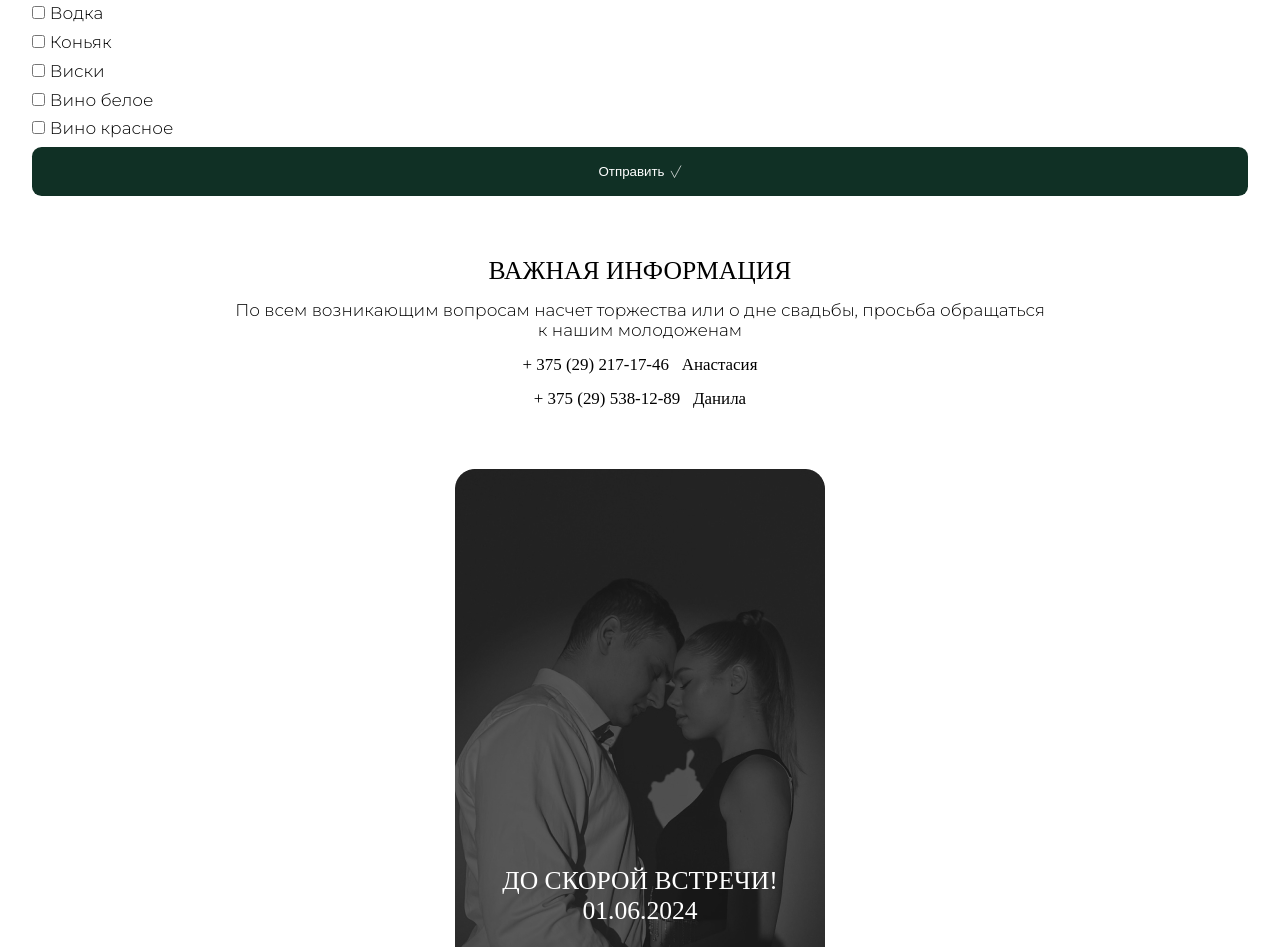
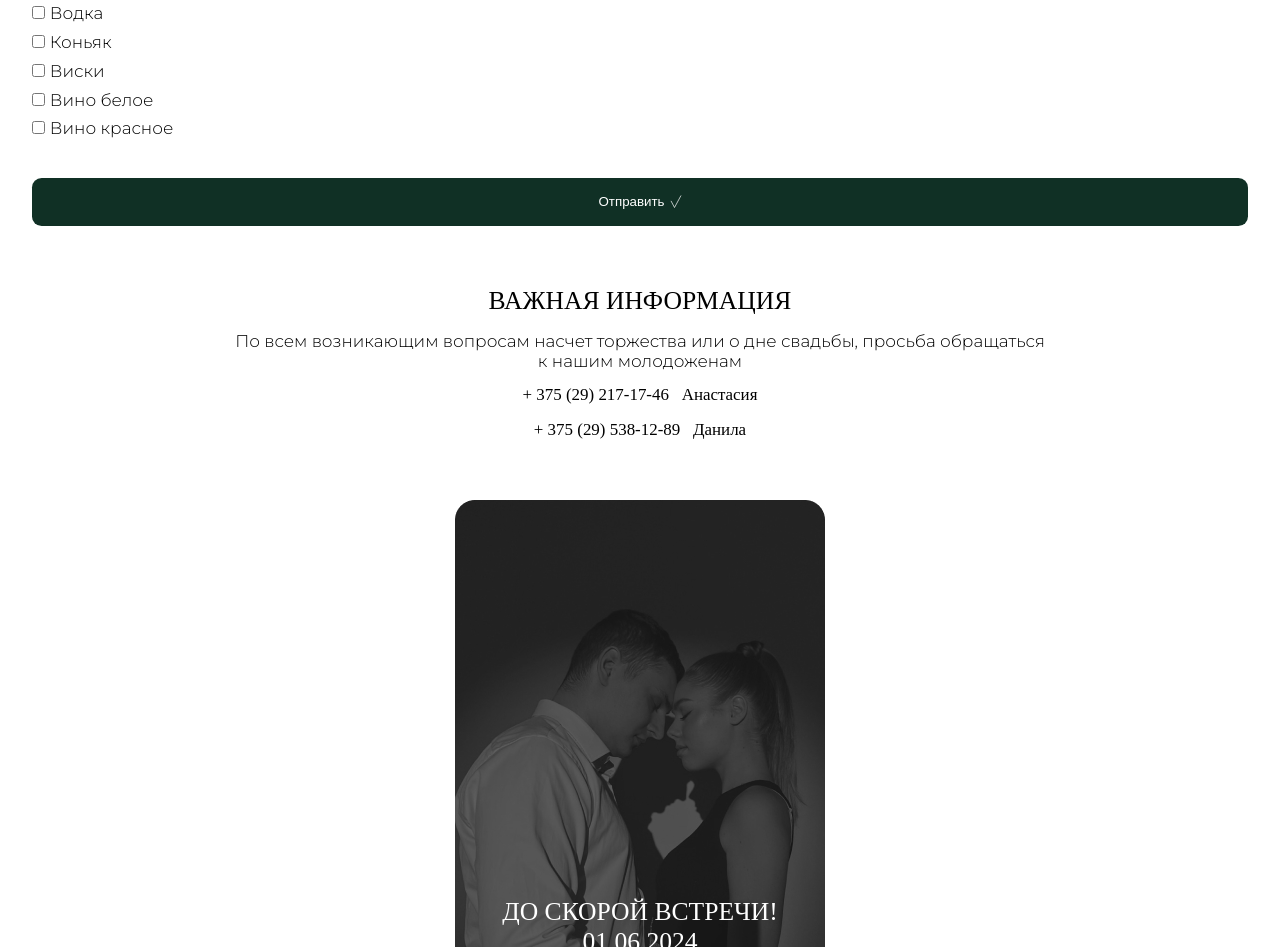
Before and after one commit to Melnik31/wedding_website, a plain HTML site: page index.html in a window 1280 px wide. Shown: the part 3713-4660 px from the top of the page. Drawn offline with nearby package versions, Linux system fonts and the light colour scheme; files whose address does not match are found by name; a web font is replaced by a local one.

Commit message:
Form button pading added

```diff
--- a/styles/main.scss
+++ b/styles/main.scss
@@ -308,6 +308,7 @@ main{
         gap: 5px;
         padding: 1.06rem 0 ;
         border-radius: 0.6rem;
+        margin-top: 1.9rem;
     }
     .leaf{
         top: 150rem;
```
Also changed, not shown: styles/main.css, 1 other file.
